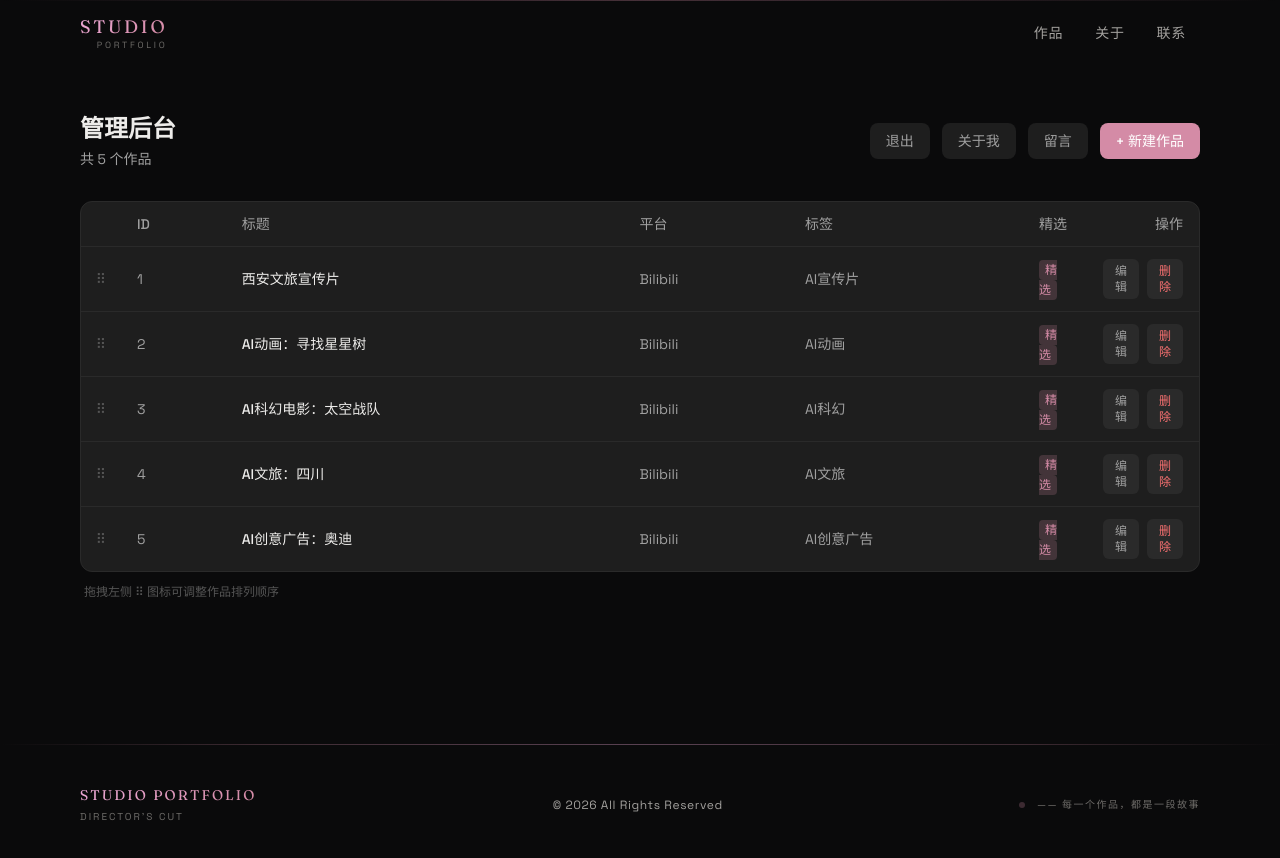
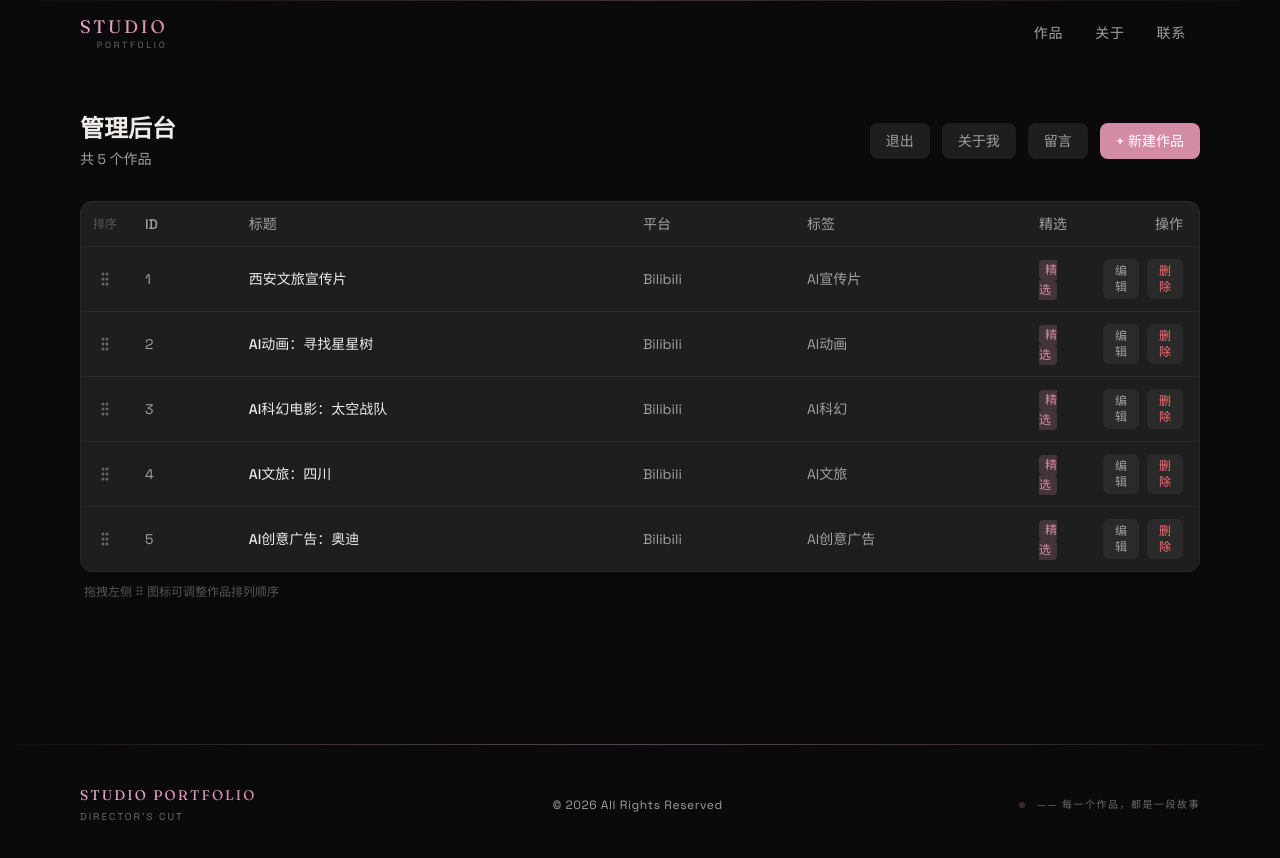
Before and after one commit to kaiber1983/video-portfolio, a Next.js app: page /admin in a window 1280 px wide. Shown: the top 858 px of the page. Built offline with nearby package versions, Linux system fonts and the light colour scheme.

Commit message:
拖拽手柄改为 SVG 图标 + 表头「排序」列名

```diff
--- a/src/components/SortableProjectTable.tsx
+++ b/src/components/SortableProjectTable.tsx
@@ -124,7 +124,9 @@ export default function SortableProjectTable({ projects: initialProjects }: Prop
         <table className="w-full text-sm">
           <thead>
             <tr className="border-b border-[#2a2a2a] text-[#a0a0a0]">
-              <th className="w-10 px-2 py-3" />
+              <th className="w-12 px-2 py-3 text-center text-xs text-[#555] font-normal">
+                排序
+              </th>
               <th className="text-left px-4 py-3 font-medium">ID</th>
               <th className="text-left px-4 py-3 font-medium">标题</th>
               <th className="text-left px-4 py-3 font-medium hidden md:table-cell">
@@ -149,8 +151,21 @@ export default function SortableProjectTable({ projects: initialProjects }: Prop
                   dragId === p.id ? "" : "cursor-grab"
                 }`}
               >
-                <td className="px-2 py-3 text-center text-[#555] cursor-grab active:cursor-grabbing select-none">
-                  ⠿
+                <td className="px-2 py-3 text-center cursor-grab active:cursor-grabbing select-none">
+                  <svg
+                    className="mx-auto"
+                    width="16"
+                    height="16"
+                    viewBox="0 0 16 16"
+                    fill="none"
+                  >
+                    <circle cx="6" cy="3" r="1.5" fill="#666" />
+                    <circle cx="10" cy="3" r="1.5" fill="#666" />
+                    <circle cx="6" cy="8" r="1.5" fill="#666" />
+                    <circle cx="10" cy="8" r="1.5" fill="#666" />
+                    <circle cx="6" cy="13" r="1.5" fill="#666" />
+                    <circle cx="10" cy="13" r="1.5" fill="#666" />
+                  </svg>
                 </td>
                 <td className="px-4 py-3 text-[#a0a0a0]">{p.id}</td>
                 <td className="px-4 py-3 font-medium">{p.title}</td>
```
